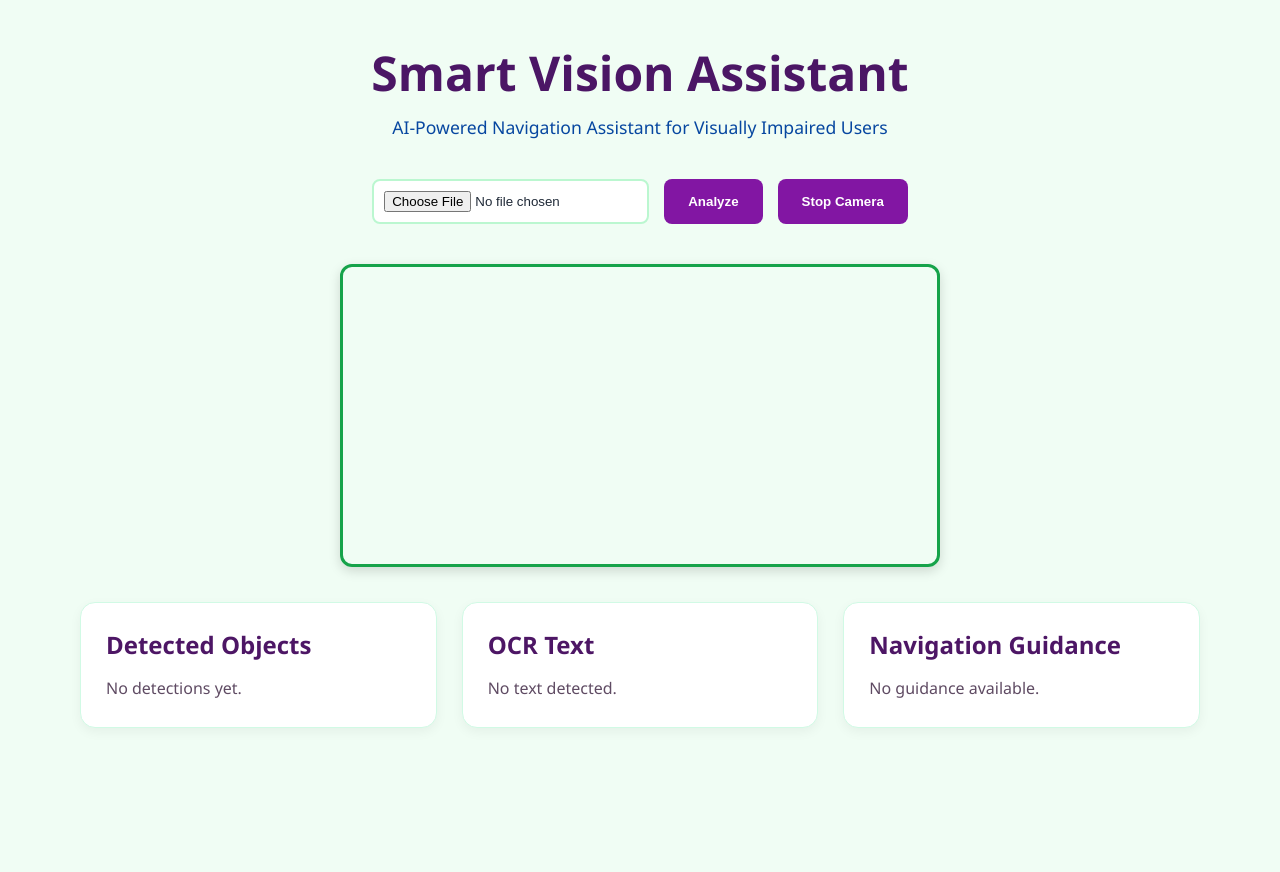
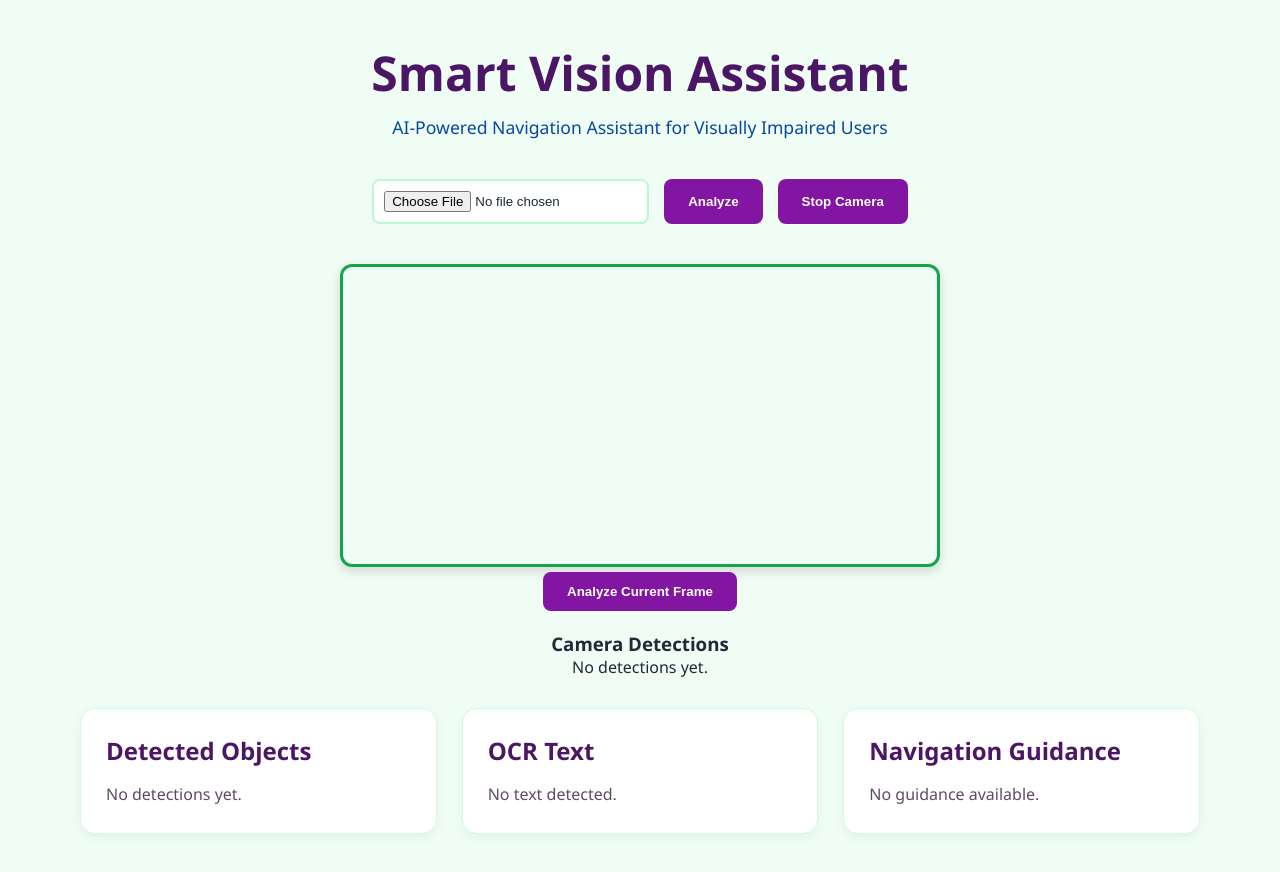
Before and after one commit to Soujana77/smart-vision-assistant, a React app in the folder frontend/: page / in a window 1280 px wide. Both pictures are taken after a click on the button "Start Camera". Before the commit the page ends 800 px from the top, so only its background shows below. Built offline with nearby package versions, Linux system fonts and the light colour scheme; no server answers; the HTML template or start-up script is replaced by a standard one.

Commit message:
Add webcam frame capture and live object detection

```diff
--- a/frontend/src/components/CameraFeed.jsx
+++ b/frontend/src/components/CameraFeed.jsx
@@ -1,8 +1,15 @@
-import { useEffect, useRef } from "react";
+import { useEffect, useRef, useState } from "react";
+import axios from "axios";
 
 function CameraFeed() {
 
   const videoRef = useRef(null);
+
+  const canvasRef = useRef(null);
+
+  const [detections, setDetections] = useState([]);
+
+  const [loading, setLoading] = useState(false);
 
   useEffect(() => {
 
@@ -34,6 +41,69 @@ function CameraFeed() {
 
   }, []);
 
+  const analyzeFrame = async () => {
+
+    if (!videoRef.current) return;
+
+    setLoading(true);
+
+    const video = videoRef.current;
+
+    const canvas = canvasRef.current;
+
+    canvas.width = video.videoWidth;
+
+    canvas.height = video.videoHeight;
+
+    const context = canvas.getContext("2d");
+
+    context.drawImage(
+      video,
+      0,
+      0,
+      canvas.width,
+      canvas.height
+    );
+
+    canvas.toBlob(
+      async (blob) => {
+
+        const formData = new FormData();
+
+        formData.append(
+          "file",
+          blob,
+          "frame.jpg"
+        );
+
+        try {
+
+          const response =
+            await axios.post(
+              "http://127.0.0.1:8000/detect",
+              formData
+            );
+
+          setDetections(
+            response.data.detections
+          );
+
+        } catch (error) {
+
+          console.error(error);
+
+          alert(
+            "Frame analysis failed"
+          );
+        }
+
+        setLoading(false);
+
+      },
+      "image/jpeg"
+    );
+  };
+
   return (
 
     <div className="camera-container">
@@ -45,6 +115,97 @@ function CameraFeed() {
         className="camera-feed"
       />
 
+      <canvas
+        ref={canvasRef}
+        style={{ display: "none" }}
+      />
+
+      <br />
+
+      <button
+        onClick={analyzeFrame}
+        disabled={loading}
+      >
+        {
+          loading
+            ? "Analyzing..."
+            : "Analyze Current Frame"
+        }
+      </button>
+
+      <div
+        style={{
+          marginTop: "20px"
+        }}
+      >
+
+        <h3>
+          Camera Detections
+        </h3>
+
+        {
+          detections.length > 0
+            ? (
+              <ul>
+
+                {
+                  detections.map(
+                    (
+                      item,
+                      index
+                    ) => (
+
+                      <li key={index}>
+
+                        <strong>
+                          {
+                            item.class_name
+                          }
+                        </strong>
+
+                        <br />
+
+                        Direction:
+                        {" "}
+                        {
+                          item.direction
+                        }
+
+                        <br />
+
+                        Distance:
+                        {" "}
+                        {
+                          item.distance
+                        }
+
+                        <br />
+
+                        Confidence:
+                        {" "}
+                        {
+                          (
+                            item.score * 100
+                          ).toFixed(0)
+                        }
+                        %
+
+                      </li>
+                    )
+                  )
+                }
+
+              </ul>
+            )
+            : (
+              <p>
+                No detections yet.
+              </p>
+            )
+        }
+
+      </div>
+
     </div>
 
   );
```
